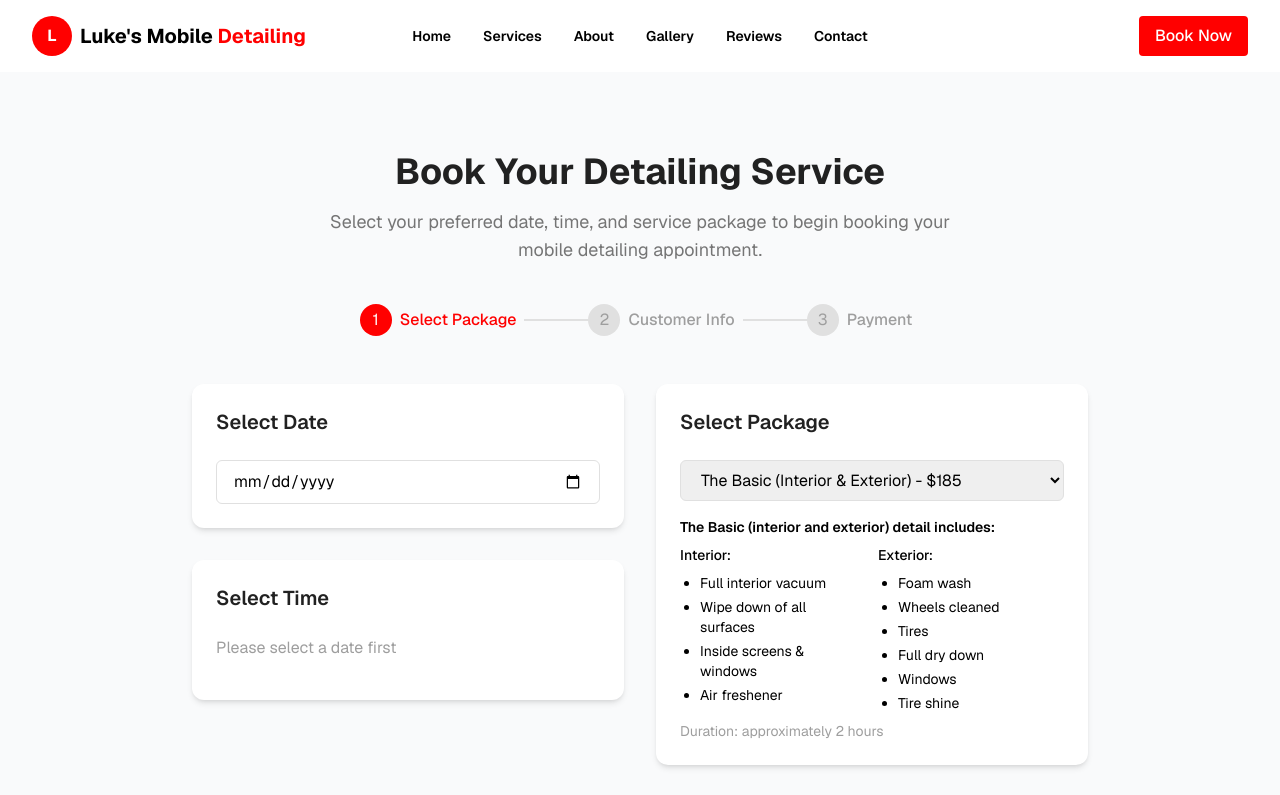
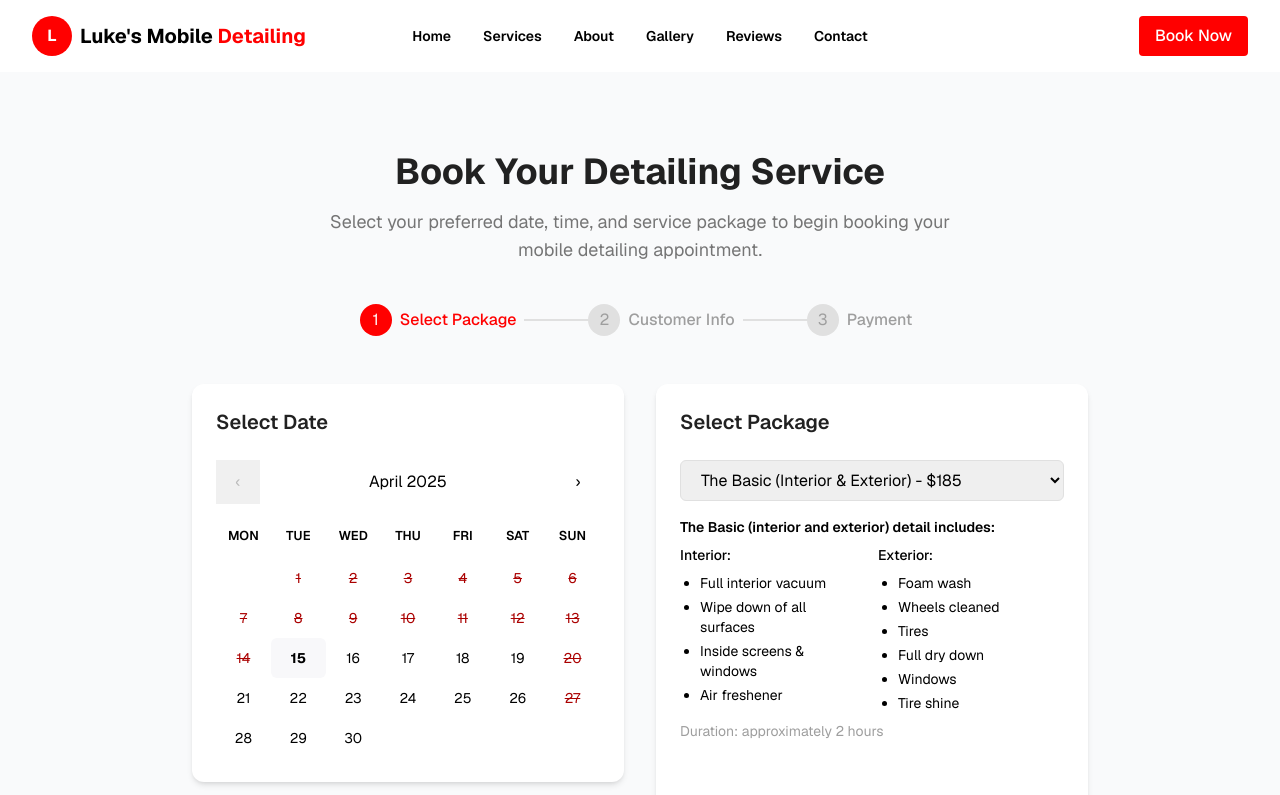
Before and after one commit to peymannaderi10/lukesmobiledetailingllc.com, a Next.js app: page /booking in a window 1280 px wide. Shown: the top 795 px of the page. Built offline with nearby package versions, Linux system fonts and the light colour scheme.

Commit message:
update calendar component

```diff
--- a/package.json
+++ b/package.json
@@ -16,9 +16,11 @@
     "@stripe/react-stripe-js": "^3.6.0",
     "@stripe/stripe-js": "^7.1.0",
     "@supabase/supabase-js": "^2.49.4",
+    "@types/react-datepicker": "^6.2.0",
     "date-fns": "^4.1.0",
     "next": "15.3.0",
     "react": "^19.0.0",
+    "react-calendar": "^5.1.0",
     "react-datepicker": "^8.3.0",
     "react-dom": "^19.0.0",
     "react-hook-form": "^7.55.0",
--- a/src/app/api/bookings/available-times/route.ts
+++ b/src/app/api/bookings/available-times/route.ts
@@ -15,8 +15,8 @@ const docClient = DynamoDBDocumentClient.from(client);
 
 // List of all possible booking times
 const ALL_TIME_SLOTS = [
-  "9:00 AM", "10:00 AM", "11:00 AM", "12:00 PM",
-  "1:00 PM", "2:00 PM", "3:00 PM", "4:00 PM"
+  "8:00 AM", "9:00 AM", "10:00 AM", "11:00 AM", "12:00 PM",
+  "1:00 PM", "2:00 PM", "3:00 PM", "4:00 PM", "5:00 PM"
 ];
 
 // Define a BookingRecord type to use instead of any
@@ -40,7 +40,7 @@ function getOccupiedTimeSlots(startTime: string, duration: number): string[] {
   return ALL_TIME_SLOTS.slice(startIndex, startIndex + slotsNeeded);
 }
 
-// Convert time string to a comparable format (hours since 9am)
+// Convert time string to a comparable format (hours since 8am)
 function timeToHours(timeString: string): number {
   const [hourStr, minutesWithAmPm] = timeString.split(':');
   const amPm = minutesWithAmPm.split(' ')[1];
@@ -54,8 +54,8 @@ function timeToHours(timeString: string): number {
     hour = 0;
   }
 
-  // Return hours since 9am (our earliest slot)
-  return hour - 9;
+  // Return hours since 8am (our earliest slot)
+  return hour - 8;
 }
 
 // Function to extract time from the sort key or use the time field from the booking
--- a/src/app/booking/page.tsx
+++ b/src/app/booking/page.tsx
@@ -2,6 +2,7 @@
 
 import { useState, Suspense, useEffect, ReactNode, useCallback } from 'react';
 import { useRouter, useSearchParams } from 'next/navigation';
+import BookingCalendar from '@/components/BookingCalendar';
 
 function BookingContent() {
   const router = useRouter();
@@ -169,8 +170,8 @@ function BookingContent() {
       setError('Unable to check available times. Please try again.');
       // Default to all times if there's an error
       setAvailableTimes([
-        "9:00 AM", "10:00 AM", "11:00 AM", "12:00 PM",
-        "1:00 PM", "2:00 PM", "3:00 PM", "4:00 PM"
+        "8:00 AM", "9:00 AM", "10:00 AM", "11:00 AM", "12:00 PM",
+        "1:00 PM", "2:00 PM", "3:00 PM", "4:00 PM", "5:00 PM"
       ]);
     } finally {
       setIsCheckingAvailability(false);
@@ -230,6 +231,16 @@ function BookingContent() {
     }
   };
 
+  // Convert selected date string to Date object for the calendar
+  const selectedDateObj = selectedDate ? new Date(selectedDate) : null;
+
+  // Handle date selection from calendar
+  const handleDateSelect = (date: Date) => {
+    // Format the date as YYYY-MM-DD ensuring it's using the correct date
+    const formattedDate = `${date.getFullYear()}-${String(date.getMonth() + 1).padStart(2, '0')}-${String(date.getDate()).padStart(2, '0')}`;
+    setSelectedDate(formattedDate);
+  };
+
   return (
     <div className="py-12 md:py-20 bg-gray-50 min-h-screen w-full overflow-x-hidden">
       <div className="container-custom px-4 sm:px-6 lg:px-8 max-w-full sm:max-w-7xl mx-auto">
@@ -271,12 +282,15 @@ function BookingContent() {
               <div className="space-y-6 sm:space-y-8">
                 <div className="bg-white rounded-xl shadow-md p-4 sm:p-6">
                   <h2 className="text-lg sm:text-xl font-semibold text-gray-900 mb-4 sm:mb-6">Select Date</h2>
+                  {/* Replace the date input with BookingCalendar */}
+                  <BookingCalendar
+                    onDateSelect={handleDateSelect}
+                    defaultValue={selectedDate || null}
+                  />
+                  {/* Hidden input to maintain form validation */}
                   <input
-                    type="date"
-                    className="w-full px-3 sm:px-4 py-2 border border-gray-300 rounded-md focus:ring-primary focus:border-primary text-black"
+                    type="hidden"
                     value={selectedDate}
-                    onChange={(e) => setSelectedDate(e.target.value)}
-                    min={new Date().toISOString().split('T')[0]}
                     required
                   />
                 </div>
--- /dev/null
+++ b/src/components/BookingCalendar.tsx
@@ -0,0 +1,79 @@
+import { useState, useEffect } from 'react';
+import Calendar from 'react-calendar';
+import 'react-calendar/dist/Calendar.css';
+import '../styles/calendar.css';
+
+type BookingCalendarProps = {
+  onDateSelect?: (date: Date) => void;
+  defaultValue?: Date | string | null;
+};
+
+function BookingCalendar({ onDateSelect, defaultValue = null }: BookingCalendarProps) {
+  const [selectedDate, setSelectedDate] = useState<Date | null>(null);
+
+  // Initialize with defaultValue if provided
+  useEffect(() => {
+    if (defaultValue) {
+      // Make sure we're creating a new date without timezone issues
+      const initialDate = typeof defaultValue === 'string'
+        ? parseISODate(defaultValue)
+        : defaultValue;
+
+      setSelectedDate(initialDate);
+    }
+  }, [defaultValue]);
+
+  // Parse ISO date string and create a date at 12:00 noon to avoid timezone issues
+  const parseISODate = (dateString: string): Date => {
+    const [year, month, day] = dateString.split('-').map(Number);
+    return new Date(year, month - 1, day, 12, 0, 0);
+  };
+
+  // Let TypeScript infer the correct types from react-calendar
+  const handleDateSelect = (value: any) => {
+    if (value instanceof Date) {
+      // Use the date at noon to avoid timezone issues
+      const adjustedDate = new Date(
+        value.getFullYear(),
+        value.getMonth(),
+        value.getDate(),
+        12, 0, 0
+      );
+
+      setSelectedDate(adjustedDate);
+      if (onDateSelect) onDateSelect(adjustedDate);
+    }
+  };
+
+  // Custom tile content to ensure correct display
+  const tileContent = ({ date, view }: { date: Date; view: string }) => null;
+
+  return (
+    <div className="bg-white rounded-xl w-full">
+      <Calendar
+        onChange={handleDateSelect}
+        value={selectedDate}
+        minDate={new Date()}
+        className="mx-auto"
+        next2Label={null}
+        prev2Label={null}
+        showNeighboringMonth={false}
+        tileDisabled={({ date }) => date.getDay() === 0} // Disable Sundays
+        tileContent={tileContent}
+      />
+
+      {selectedDate && (
+        <div className="mt-4 text-center text-gray-600">
+          Selected Date: {selectedDate.toLocaleDateString('en-US', {
+            weekday: 'long',
+            year: 'numeric',
+            month: 'long',
+            day: 'numeric'
+          })}
+        </div>
+      )}
+    </div>
+  );
+}
+
+export default BookingCalendar;
--- /dev/null
+++ b/src/styles/calendar.css
@@ -0,0 +1,117 @@
+/* Custom Calendar Styling */
+.react-calendar {
+  width: 100%;
+  max-width: 100%;
+  background: white;
+  border: none;
+  font-family: var(--font-geist-sans), Arial, Helvetica, sans-serif;
+  line-height: 1.5;
+}
+
+/* Navigation area */
+.react-calendar__navigation {
+  display: flex;
+  margin-bottom: 1em;
+}
+
+.react-calendar__navigation button {
+  color: #000;
+  min-width: 44px;
+  background: none;
+  font-size: 16px;
+  padding: 8px;
+}
+
+.react-calendar__navigation button:enabled:hover,
+.react-calendar__navigation button:enabled:focus {
+  background-color: #f8f8fa;
+  border-radius: 6px;
+}
+
+.react-calendar__navigation button[disabled] {
+  background-color: #f0f0f0;
+  color: #bbb;
+}
+
+/* Month view */
+.react-calendar__month-view__weekdays {
+  text-align: center;
+  text-transform: uppercase;
+  font-weight: 600;
+  font-size: 0.8em;
+  margin-bottom: 0.5em;
+  color: #000; /* Add black color to weekday labels */
+}
+
+.react-calendar__month-view__weekdays__weekday {
+  padding: 0.5em;
+}
+
+.react-calendar__month-view__weekdays__weekday abbr {
+  text-decoration: none;
+  color: #000; /* Ensure the abbreviation text is also black */
+}
+
+/* Day tiles */
+.react-calendar__tile {
+  max-width: 100%;
+  padding: 12px 6px;
+  background: none;
+  text-align: center;
+  line-height: 16px;
+  border-radius: 6px;
+  font-size: 14px;
+  color: #000; /* Make all days black by default */
+}
+
+.react-calendar__tile:enabled:hover,
+.react-calendar__tile:enabled:focus {
+  background-color: #f8f8fa;
+}
+
+/* Today's date */
+.react-calendar__tile--now {
+  background: #f8f8fa;
+  border-radius: 6px;
+  font-weight: bold;
+}
+
+.react-calendar__tile--now:enabled:hover,
+.react-calendar__tile--now:enabled:focus {
+  background: #efefef;
+}
+
+/* Selected date */
+.react-calendar__tile--active {
+  background: #000;
+  color: white !important; /* Override any other color settings */
+  border-radius: 6px;
+}
+
+.react-calendar__tile--active:enabled:hover,
+.react-calendar__tile--active:enabled:focus {
+  background: #000;
+}
+
+/* Disabled tiles (past dates and Sundays) */
+.react-calendar__tile:disabled {
+  background-color: transparent;
+  color: #a00 !important; /* Dark red for disabled dates */
+  cursor: not-allowed;
+  text-decoration: line-through;
+}
+
+/* Fix weekend day styling - specifically target Sundays */
+.react-calendar__month-view__days__day--weekend:nth-child(7n) {
+  color: #a00; /* Apply red color only to Sundays (every 7th day) */
+}
+
+/* Make sure Saturdays are black like regular days */
+.react-calendar__month-view__days__day--weekend:not(:nth-child(7n)) {
+  color: #000;
+}
+
+/* Remove the default abbr underline */
+abbr[title] {
+  text-decoration: none;
+}
```
Also changed, not shown: 1 other file (tests, documents, lock files or other folders).
